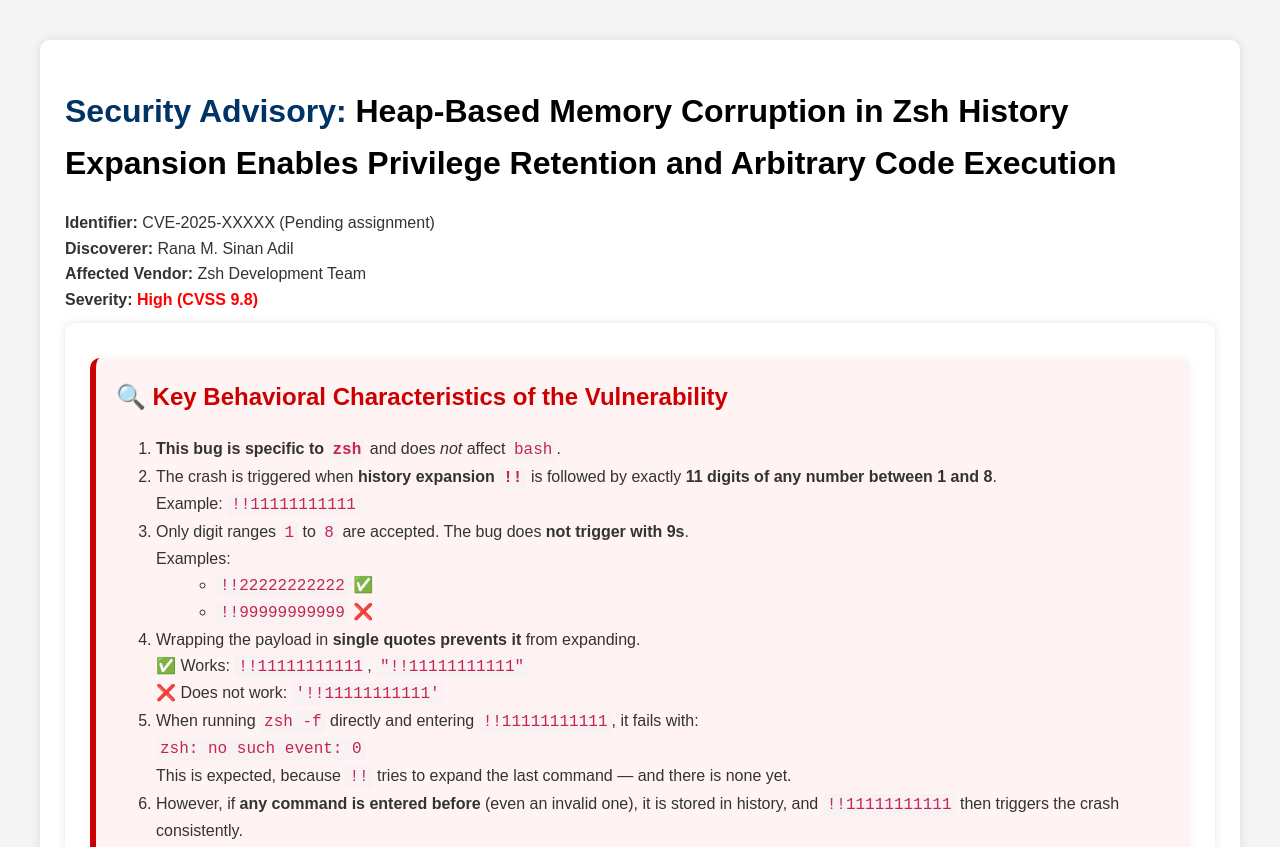
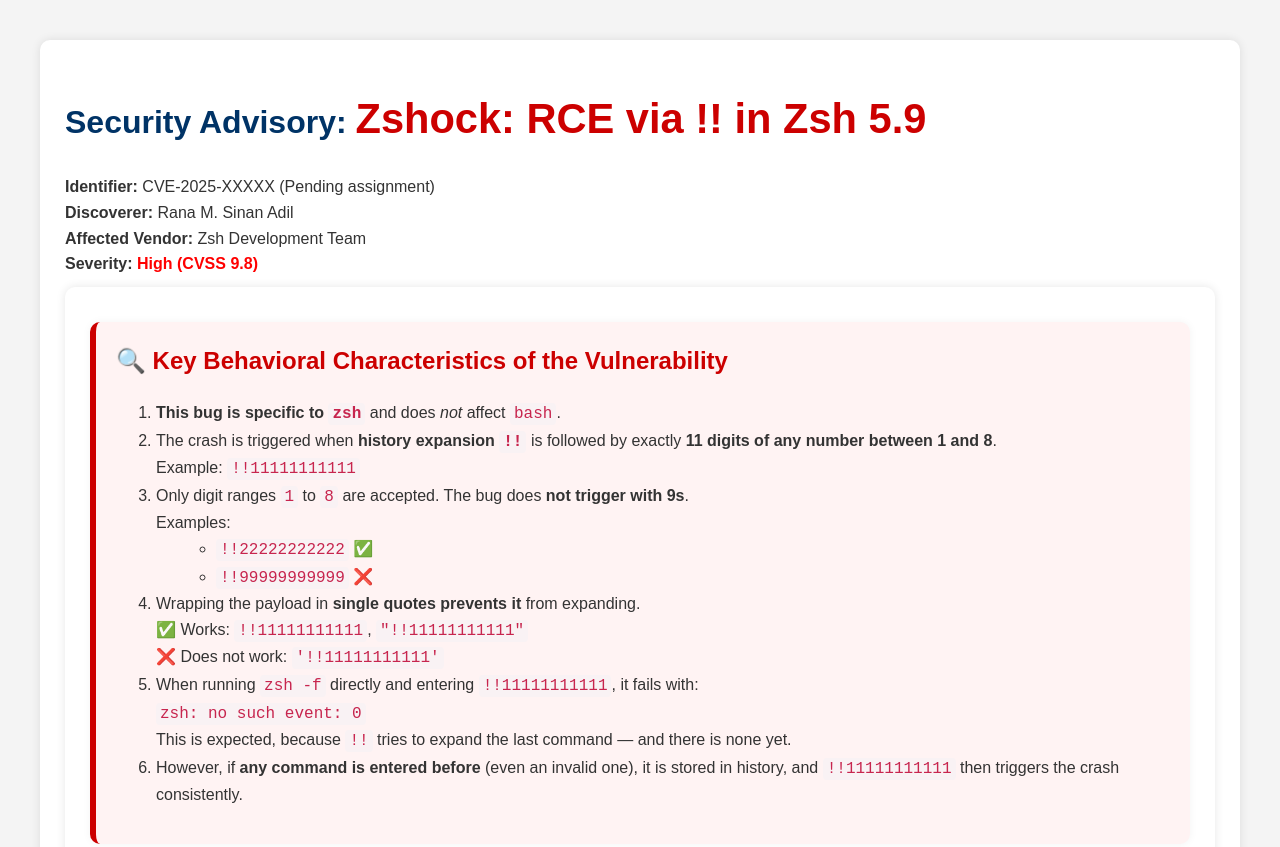
Before and after one commit to livepwn/CVE, a plain HTML site: page index.html in a window 1280 px wide. Shown: the top 847 px of the page. Drawn offline with Linux system fonts and the light colour scheme.

Commit message:
index.html

```diff
--- a/index.html
+++ b/index.html
@@ -43,8 +43,8 @@
 </head>
 <body>
   <div class="section">
-    <h1><p><strong>Security Advisory:</strong> <span style="color: black; font-weight: bold;">
-Heap-Based Memory Corruption in Zsh History Expansion Enables Privilege Retention and Arbitrary Code Execution
+    <h1><p><strong>Security Advisory:</strong> <span style="color: #cc0000; font-weight: bold; font-size: 1.3em;">
+Zshock: RCE via !!<digits> in Zsh 5.9
 </span></p></h1>
 
 
```
